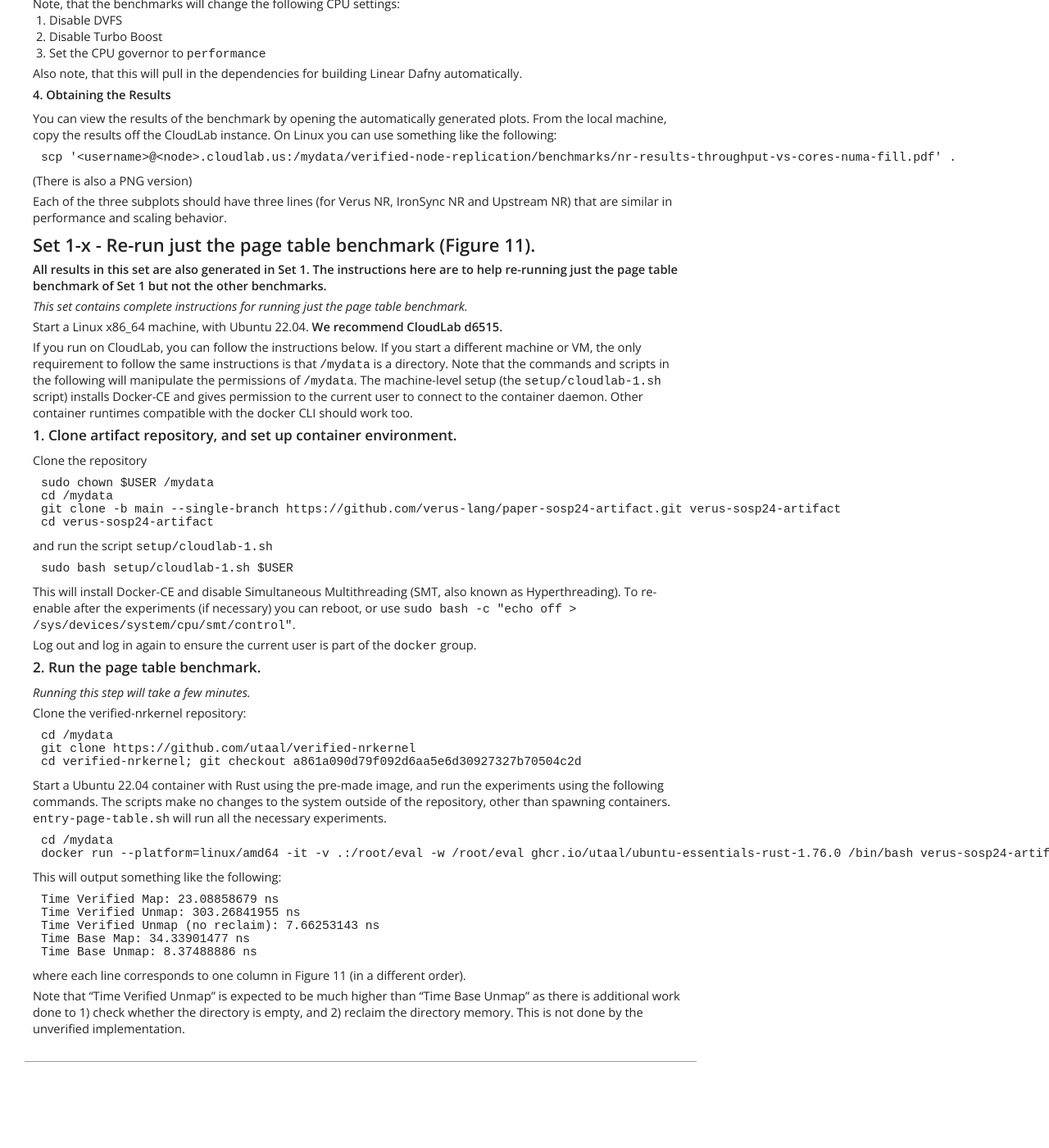
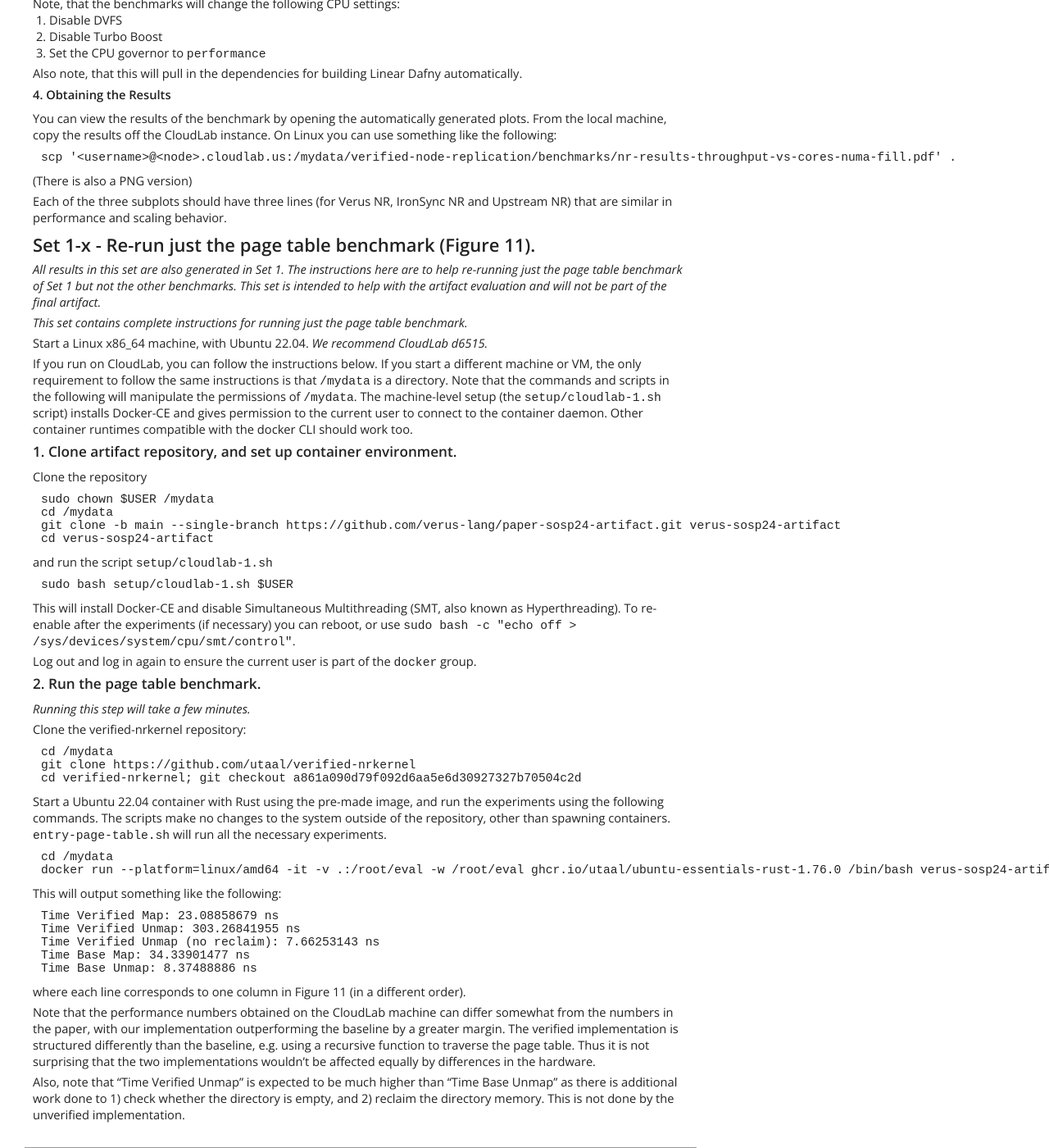
Before and after one commit to verus-lang/paper-sosp24-artifact, a Jekyll site: the page built from site/guide.md, in a window 1280 px wide and 1400 px high, scrolled down 10901 px. Shown: the whole window at 82% size. Built offline with Jekyll 4.4.1, drawn with Linux system fonts in a browser that asks for light colours; before the commit the page ends 12196 px from its top, so only the background shows below that.

Commit message:
Add back some text about hardware and perf difference

```diff
--- a/site/guide.md
+++ b/site/guide.md
@@ -819,12 +819,13 @@ are similar in performance and scaling behavior.
 
 ## Set 1-x - Re-run just the page table benchmark (Figure 11).
 
-**All results in this set are also generated in Set 1. The instructions here are to help re-running just the
-page table benchmark of Set 1 but not the other benchmarks.**
+*All results in this set are also generated in Set 1. The instructions here are to help re-running just the
+page table benchmark of Set 1 but not the other benchmarks. This set is intended to help with the
+artifact evaluation and will not be part of the final artifact.*
 
 *This set contains complete instructions for running just the page table benchmark.*
 
-Start a Linux x86_64 machine, with Ubuntu 22.04. **We recommend CloudLab d6515.**
+Start a Linux x86_64 machine, with Ubuntu 22.04. *We recommend CloudLab d6515.*
 
 If you run on CloudLab, you can follow the instructions below. If you start a different machine or VM, the only requirement
 to follow the same instructions is that `/mydata` is a directory.
@@ -887,6 +888,12 @@ Time Base Unmap: 8.37488886 ns
 
 where each line corresponds to one column in Figure 11 (in a different order).
 
-Note that "Time Verified Unmap" is expected to be much higher than "Time Base Unmap" as there
+Note that the performance numbers obtained on the CloudLab machine can differ somewhat from the
+numbers in the paper, with our implementation outperforming the baseline by a greater margin. The
+verified implementation is structured differently than the baseline, e.g. using a recursive function
+to traverse the page table. Thus it is not surprising that the two implementations wouldn't be
+affected equally by differences in the hardware.
+
+Also, note that "Time Verified Unmap" is expected to be much higher than "Time Base Unmap" as there
 is additional work done to 1) check whether the directory is empty, and 2) reclaim the directory memory.
 This is not done by the unverified implementation.
```
